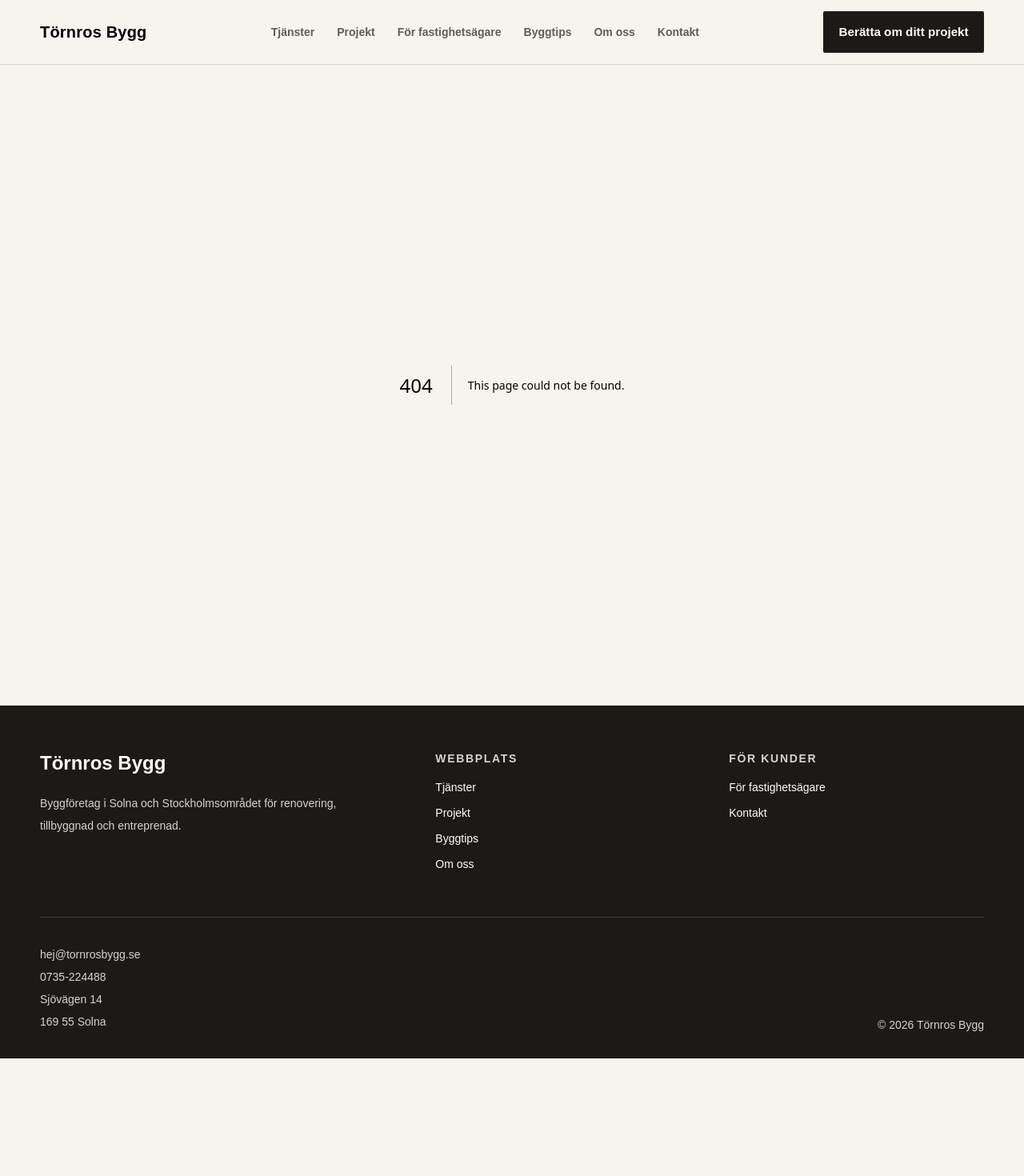
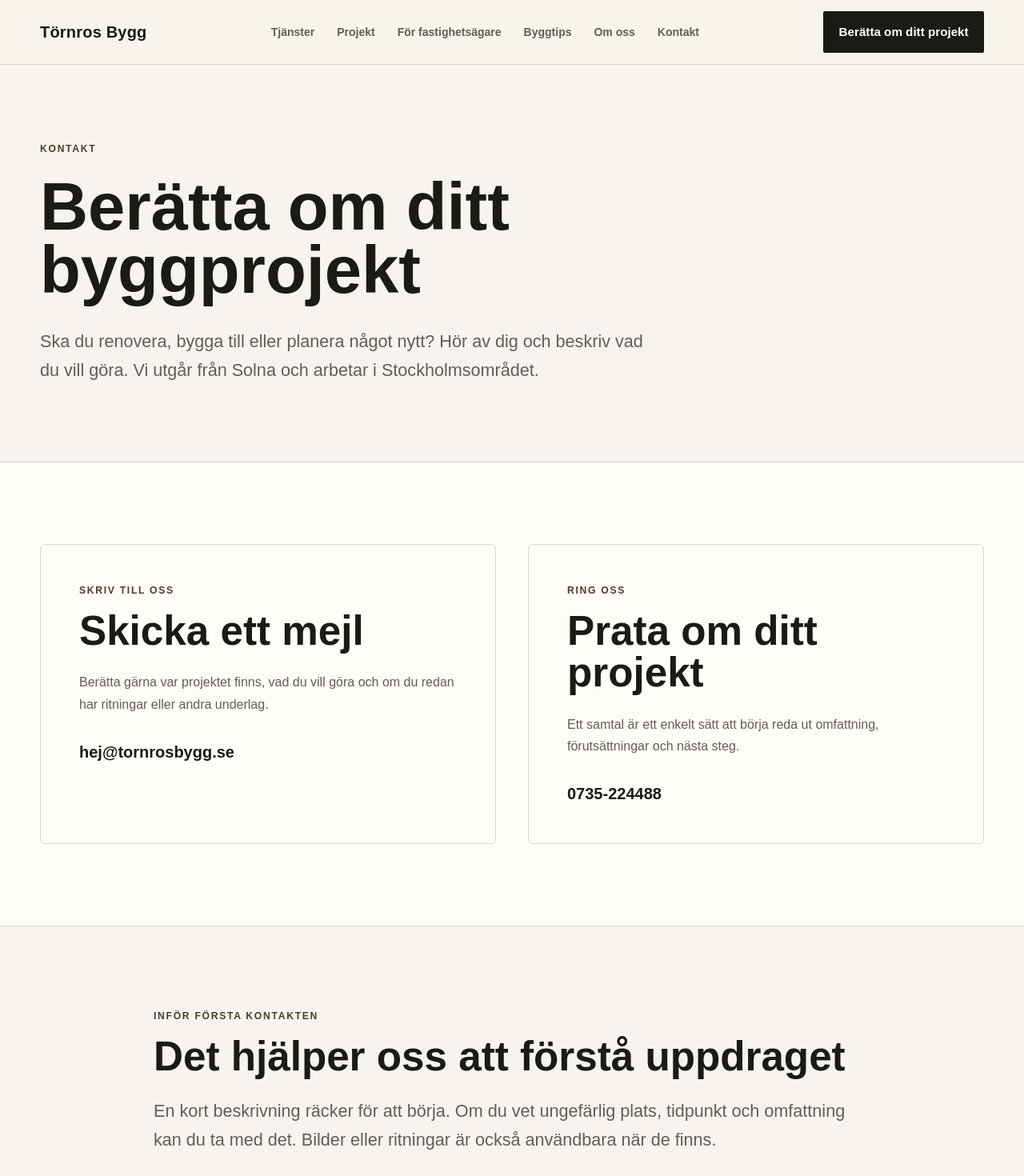
Before and after one commit to tornrosdaniel-cell/tornrosbygg-web, a Next.js app: page /kontakt in a window 1280 px wide. Before the commit this address had no page. Shown: the top 1470 px of the page at 80% size. Before the commit the page ends 1323 px from the top, so only its background shows below. Built offline with nearby package versions, Linux system fonts and the light colour scheme.

Commit message:
Add src/app/kontakt/page.tsx

```diff
--- /dev/null
+++ b/src/app/kontakt/page.tsx
@@ -0,0 +1,38 @@
+import type { Metadata } from "next";
+
+export const metadata: Metadata = {
+  title: "Kontakt | Törnros Bygg",
+  description: "Kontakta Törnros Bygg om renovering, nybyggnation och markarbeten i Solna och Stockholmsområdet.",
+  alternates: { canonical: "/kontakt/" },
+};
+
+export default function KontaktPage() {
+  return (
+    <main>
+      <section className="container py-16 md:py-24">
+        <div className="max-w-4xl">
+          <p className="eyebrow mb-6">Kontakt</p>
+          <h1 className="heading-xl">Berätta om ditt byggprojekt</h1>
+          <p className="body-lg mt-8 max-w-3xl">Ska du renovera, bygga till eller planera något nytt? Hör av dig och beskriv vad du vill göra. Vi utgår från Solna och arbetar i Stockholmsområdet.</p>
+        </div>
+      </section>
+      <section className="section border-y border-[var(--color-border)] bg-[var(--color-surface)]">
+        <div className="container grid gap-10 lg:grid-cols-2">
+          <div className="surface p-8 md:p-12">
+            <p className="eyebrow mb-4">Skriv till oss</p>
+            <h2 className="heading-lg">Skicka ett mejl</h2>
+            <p className="body-copy mt-6">Berätta gärna var projektet finns, vad du vill göra och om du redan har ritningar eller andra underlag.</p>
+            <a className="mt-8 inline-block break-all text-xl font-bold text-[var(--color-accent-dark)] underline" href="mailto:hej@tornrosbygg.se">hej@tornrosbygg.se</a>
+          </div>
+          <div className="surface p-8 md:p-12">
+            <p className="eyebrow mb-4">Ring oss</p>
+            <h2 className="heading-lg">Prata om ditt projekt</h2>
+            <p className="body-copy mt-6">Ett samtal är ett enkelt sätt att börja reda ut omfattning, förutsättningar och nästa steg.</p>
+            <a className="mt-8 inline-block text-xl font-bold text-[var(--color-accent-dark)] underline" href="tel:+46735224488">0735-224488</a>
+          </div>
+        </div>
+      </section>
+      <section className="section"><div className="container max-w-4xl"><p className="eyebrow mb-4">Inför första kontakten</p><h2 className="heading-lg">Det hjälper oss att förstå uppdraget</h2><p className="body-lg mt-6">En kort beskrivning räcker för att börja. Om du vet ungefärlig plats, tidpunkt och omfattning kan du ta med det. Bilder eller ritningar är också användbara när de finns.</p></div></section>
+    </main>
+  );
+}
```
